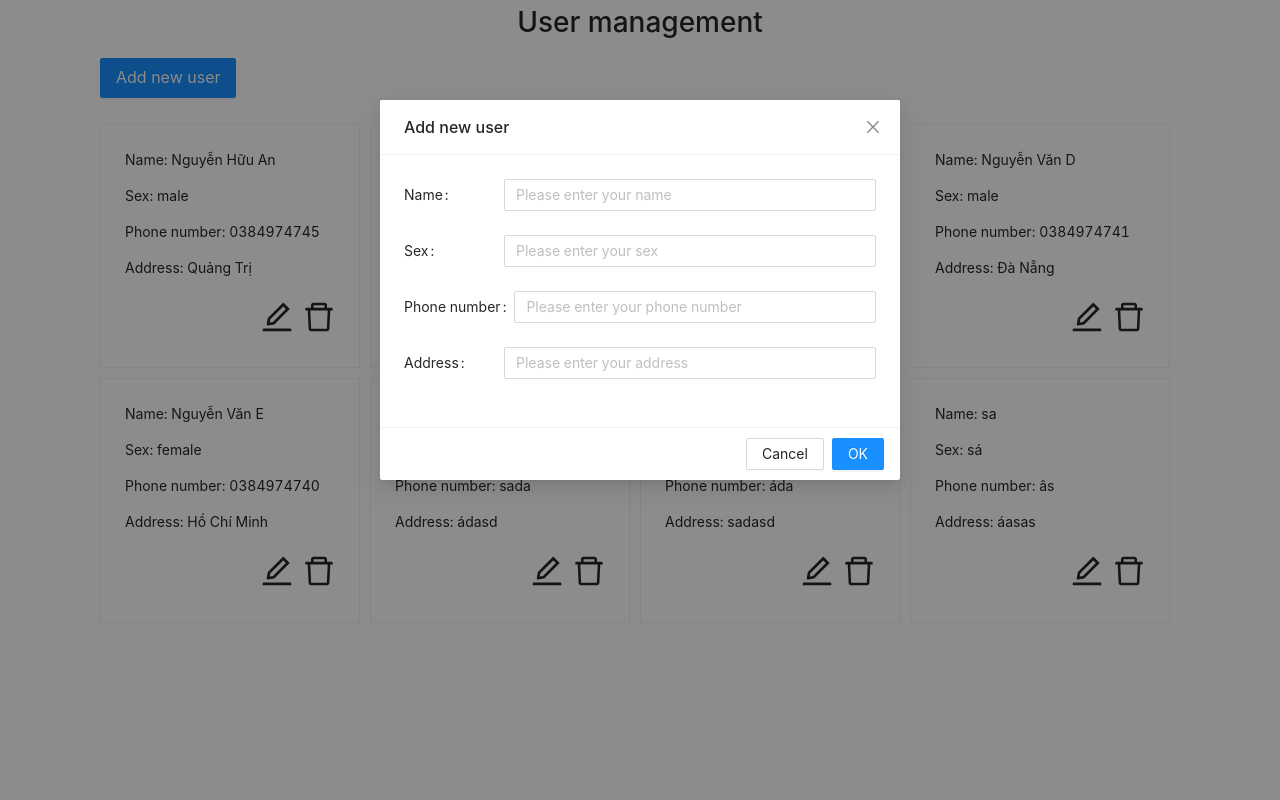
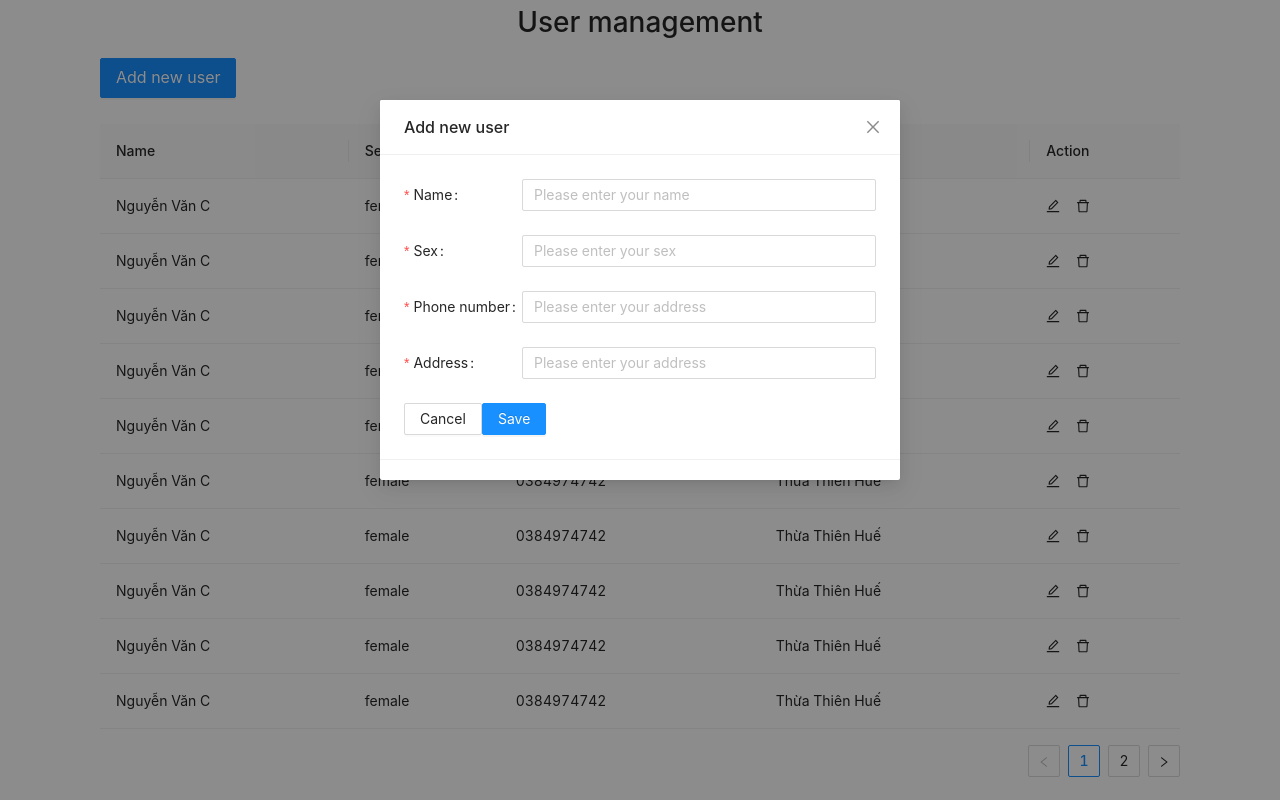
Before and after one commit to annguyenhuu0702/user-manager, a React (Create React App) app: page / in a window 1280 px wide. Both pictures are taken after a click on the button "Add new user". Built offline with nearby package versions, Linux system fonts and the light colour scheme; data requests are answered from the project's data file.

Commit message:
update delete

```diff
--- a/db.json
+++ b/db.json
@@ -1,19 +1,5 @@
 {
   "users": [
-    {
-      "id": 1,
-      "name": "Nguyễn Hữu An",
-      "phoneNumber": "0384974745",
-      "sex": "male",
-      "address": "Quảng Trị"
-    },
-    {
-      "id": 2,
-      "name": "Nguyễn Văn B",
-      "phoneNumber": "0384974743",
-      "sex": "male",
-      "address": "Quảng Trị"
-    },
     {
       "id": 3,
       "name": "Nguyễn Văn C",
@@ -23,38 +9,73 @@
     },
     {
       "id": 4,
-      "name": "Nguyễn Văn D",
-      "phoneNumber": "0384974741",
-      "sex": "male",
-      "address": "Đà Nẵng"
+      "name": "Nguyễn Văn C",
+      "phoneNumber": "0384974742",
+      "sex": "female",
+      "address": "Thừa Thiên Huế"
     },
     {
-      "name": "Nguyễn Văn E",
+      "id": 5,
+      "name": "Nguyễn Văn C",
+      "phoneNumber": "0384974742",
       "sex": "female",
-      "phoneNumber": "0384974740",
-      "address": "Hồ Chí Minh",
-      "id": 5
+      "address": "Thừa Thiên Huế"
     },
     {
-      "name": "ád",
-      "sex": "áda",
-      "phoneNumber": "sada",
-      "address": "ádasd",
-      "id": 6
+      "id": 6,
+      "name": "Nguyễn Văn C",
+      "phoneNumber": "0384974742",
+      "sex": "female",
+      "address": "Thừa Thiên Huế"
     },
     {
-      "name": "sa",
-      "sex": "ád",
-      "phoneNumber": "áda",
-      "address": "sadasd",
-      "id": 7
+      "id": 7,
+      "name": "Nguyễn Văn C",
+      "phoneNumber": "0384974742",
+      "sex": "female",
+      "address": "Thừa Thiên Huế"
     },
     {
-      "name": "sa",
-      "sex": "sá",
-      "phoneNumber": "âs",
-      "address": "áasas",
-      "id": 8
+      "id": 8,
+      "name": "Nguyễn Văn C",
+      "phoneNumber": "0384974742",
+      "sex": "female",
+      "address": "Thừa Thiên Huế"
+    },
+    {
+      "id": 9,
+      "name": "Nguyễn Văn C",
+      "phoneNumber": "0384974742",
+      "sex": "female",
+      "address": "Thừa Thiên Huế"
+    },
+    {
+      "id": 10,
+      "name": "Nguyễn Văn C",
+      "phoneNumber": "0384974742",
+      "sex": "female",
+      "address": "Thừa Thiên Huế"
+    },
+    {
+      "id": 11,
+      "name": "Nguyễn Văn C",
+      "phoneNumber": "0384974742",
+      "sex": "female",
+      "address": "Thừa Thiên Huế"
+    },
+    {
+      "id": 12,
+      "name": "Nguyễn Văn C",
+      "phoneNumber": "0384974742",
+      "sex": "female",
+      "address": "Thừa Thiên Huế"
+    },
+    {
+      "name": "Áo Thun Nam Cổ Tròn Dáng Suông Classic",
+      "sex": "nam",
+      "phoneNumber": "034645132",
+      "address": "quảng trị",
+      "id": 13
     }
   ]
 }
--- a/src/App.js
+++ b/src/App.js
@@ -1,4 +1,4 @@
-import React, { useEffect, useState } from "react";
+import React, { useEffect } from "react";
 import "antd/dist/antd.css";
 import { Button, Col, Row } from "antd";
 import ModalUser from "./components/Modal/ModalUser";
@@ -7,7 +7,7 @@ import "./__app.scss";
 import { useSelector, useDispatch } from "react-redux";
 import {
   changeModalTitle,
-  fetchListUserSuccess,
+  fetchListUser,
   setUserEditing,
   showModal,
 } from "./redux/actions/index";
@@ -25,7 +25,7 @@ function App() {
   };
 
   useEffect(() => {
-    dispatch(fetchListUserSuccess());
+    dispatch(fetchListUser());
   }, [dispatch]);
 
   return (
--- a/src/components/Modal/ModalUser.js
+++ b/src/components/Modal/ModalUser.js
@@ -1,9 +1,13 @@
 import React, { useState } from "react";
-import { Modal, Form, Input } from "antd";
+import { Modal, Form, Input, Button, Checkbox } from "antd";
 import "./__modalUser.scss";
-import { addUser, hideModal, setUserEditing } from "../../redux/actions";
+import {
+  addUser,
+  hideModal,
+  setUserEditing,
+  editUser,
+} from "../../redux/actions";
 import { useDispatch, useSelector } from "react-redux";
-import { editUser } from "../../apis/user";
 
 const ModalUser = ({ openModal }) => {
   const title = useSelector((state) => state.modal.title);
@@ -14,69 +18,101 @@ const ModalUser = ({ openModal }) => {
     name: userEdit ? userEdit.name : "",
     sex: userEdit ? userEdit.sex : "",
     phoneNumber: userEdit ? userEdit.phoneNumber : "",
-    address: userEdit ? userEdit.phoneNumber : "",
+    address: userEdit ? userEdit.address : "",
   });
-  const handleOk = () => {
-    if (userEdit && userEdit.id) {
-      dispatch(editUser(userEdit, userEdit.id));
-    } else {
-      dispatch(addUser(user));
-      dispatch(setUserEditing(null));
-    }
-    setUser({
-      name: "",
-      sex: "",
-      phoneNumber: "",
-      address: "",
-    });
-  };
 
   const handleCancel = () => {
     dispatch(hideModal());
   };
 
+  const onFinish = () => {
+    if (userEdit && userEdit.id) {
+      dispatch(editUser({ ...user, id: userEdit.id }));
+    } else {
+      dispatch(addUser(user));
+      dispatch(setUserEditing(null));
+    }
+  };
   return (
-    <>
     <Modal
+      onCancel={() => handleCancel()}
       title={title}
       visible={openModal}
-        onOk={handleOk}
-        onCancel={handleCancel}
+      footer={[]}
     >
-        <Form>
-          <Form.Item label="Name">
+      <Form onFinish={onFinish} labelCol={{ span: 6 }} initialValues={user}>
+        <Form.Item
+          label="Name"
+          name="name"
+          rules={[
+            {
+              required: true,
+              message: "Please input your username!",
+            },
+          ]}
+        >
           <Input
             placeholder="Please enter your name"
             value={user.name}
             onChange={(e) => setUser({ ...user, name: e.target.value })}
           />
         </Form.Item>
-          <Form.Item label="Sex">
+        <Form.Item
+          label="Sex"
+          name="sex"
+          rules={[
+            {
+              required: true,
+              message: "Please input your sex!",
+            },
+          ]}
+        >
           <Input
             placeholder="Please enter your sex"
             value={user.sex}
             onChange={(e) => setUser({ ...user, sex: e.target.value })}
           />
         </Form.Item>
-          <Form.Item label="Phone number">
+        <Form.Item
+          label="Phone number"
+          name="phoneNumber"
+          rules={[
+            {
+              required: true,
+              message: "Please input your phone number!",
+            },
+          ]}
+        >
           <Input
-              placeholder="Please enter your phone number"
+            placeholder="Please enter your address"
             value={user.phoneNumber}
-              onChange={(e) =>
-                setUser({ ...user, phoneNumber: e.target.value })
-              }
+            onChange={(e) => setUser({ ...user, phoneNumber: e.target.value })}
           />
         </Form.Item>
-          <Form.Item label="Address">
+        <Form.Item
+          label="Address"
+          name="address"
+          rules={[
+            {
+              required: true,
+              message: "Please input your username!",
+            },
+          ]}
+        >
           <Input
             placeholder="Please enter your address"
             value={user.address}
             onChange={(e) => setUser({ ...user, address: e.target.value })}
           />
         </Form.Item>
+        <Button key="back" onClick={() => handleCancel()}>
+          Cancel
+        </Button>
+        <Button type="primary" htmlType="submit">
+          Save
+        </Button>
       </Form>
     </Modal>
-    </>
   );
 };
 
--- a/src/components/Modal/__modalUser.scss
+++ b/src/components/Modal/__modalUser.scss
@@ -1,3 +1,3 @@
-.ant-form-item-label > label {
-  min-width: 100px;
+.ant-form-item-label {
+  text-align: left;
 }
--- a/src/components/UserItem/UserItem.js
+++ b/src/components/UserItem/UserItem.js
@@ -1,5 +1,6 @@
 import React from "react";
-import { Row, Col, Card } from "antd";
+import { Popconfirm, Table, Space } from "antd";
+
 import { EditOutlined, DeleteOutlined } from "@ant-design/icons";
 import "./__userItem.scss";
 import { useDispatch } from "react-redux";
@@ -7,61 +8,81 @@ import {
   changeModalTitle,
   setUserEditing,
   showModal,
+  deleteUser,
 } from "../../redux/actions";
 
 const UserItem = ({ listUser }) => {
   const dispatch = useDispatch();
 
-  const handleDelete = (id) => {
-    console.log(id);
-  };
-
   const handleEditModal = (item) => {
     dispatch(showModal());
     dispatch(changeModalTitle("Edit user"));
     dispatch(setUserEditing(item));
-    // console.log(item);
   };
+
+  function confirm(item) {
+    dispatch(deleteUser(item.id));
+  }
+
+  const columns = [
+    {
+      title: "Name",
+      dataIndex: "name",
+      key: "name",
+    },
+    {
+      title: "Sex",
+      dataIndex: "sex",
+      key: "sex",
+    },
+    {
+      title: "Phone Number",
+      dataIndex: "phoneNumber",
+      key: "phoneNumber",
+    },
+    {
+      title: "Address",
+      dataIndex: "address",
+      key: "address",
+    },
+
+    {
+      title: "Action",
+      key: "action",
+      render: (item) => {
         return (
-    <Row>
-      {listUser &&
-        listUser.map((item) => {
-          return (
-            <Col
-              xs={12}
-              md={8}
-              lg={6}
-              className="user-item"
-              key={Math.random()}
-            >
-              <Card>
-                <p>Name: {item.name}</p>
-                <p>Sex: {item.sex}</p>
-                <p>Phone number: {item.phoneNumber} </p>
-                <p>Address: {item.address}</p>
-                <div className="icon">
-                  <div
-                    className="icon-edit"
+          <Space size="middle">
+            <EditOutlined
               onClick={() => {
                 handleEditModal(item);
               }}
-                  >
-                    <EditOutlined />
-                  </div>
-                  <div
-                    className="icon-delete"
-                    onClick={() => {
-                      handleDelete(item.id);
+            />
+            <Popconfirm
+              title={`Are you sure to delete user ${item.name}?`}
+              onConfirm={() => {
+                confirm(item);
               }}
+              okText="Yes"
+              cancelText="No"
             >
               <DeleteOutlined />
-                  </div>
-                </div>
-              </Card>
-            </Col>
+            </Popconfirm>
+          </Space>
         );
+      },
+    },
+  ];
+
+  return (
+    <Table
+      columns={columns}
+      dataSource={listUser.map((item) => {
+        return {
+          ...item,
+          key: item.id,
+        };
       })}
-    </Row>
+    />
   );
 };
 
--- a/src/config/index.js
+++ b/src/config/index.js
@@ -24,6 +24,9 @@ class AxiosService {
   put(url, body) {
     return this.instance.put(url, body);
   }
+  delete(url, params) {
+    return this.instance.delete(url, params);
+  }
 }
 
 export default new AxiosService();
--- a/src/redux/actions/index.js
+++ b/src/redux/actions/index.js
@@ -1,4 +1,18 @@
 import * as actionType from "../../constants/index";
+
+export const fetchListUser = (data) => {
+  return {
+    type: actionType.FETCH_LISTS,
+    payload: data,
+  };
+};
+
+export const fetchListUserSuccess = (data) => {
+  return {
+    type: actionType.FETCH_LISTS_SUCCESS,
+    payload: data,
+  };
+};
 
 export const addUser = (user) => {
   return {
@@ -21,17 +35,24 @@ export const setUserEditing = (user) => {
   };
 };
 
-export const editUser = (user, userId) => {
+export const editUser = (user) => {
   return {
     type: actionType.EDIT_USER,
-    payload: { user, userId },
+    payload: user,
   };
 };
 
-export const editUserSuccess = (user, userId) => {
+export const editUserSuccess = (user) => {
   return {
     type: actionType.EDIT_USER_SUCCESS,
-    payload: { user, userId },
+    payload: user,
+  };
+};
+
+export const deleteUser = (id) => {
+  return {
+    type: actionType.DELETE_USER,
+    payload: id,
   };
 };
 
@@ -39,13 +60,6 @@ export const deleteUserSuccess = (id) => {
   return {
     type: actionType.DELETE_USER_SUCCESS,
     payload: id,
-  };
-};
-
-export const fetchListUserSuccess = (data) => {
-  return {
-    type: actionType.FETCH_LISTS_SUCCESS,
-    payload: data,
   };
 };
 
--- a/src/redux/reducers/userReducer.js
+++ b/src/redux/reducers/userReducer.js
@@ -6,6 +6,9 @@ const initialState = {
 };
 const userReducer = (state = initialState, action) => {
   switch (action.type) {
+    case actionType.FETCH_LISTS: {
+      return { ...state };
+    }
     case actionType.FETCH_LISTS_SUCCESS: {
       return { ...state, listUser: action.payload };
     }
@@ -30,16 +33,15 @@ const userReducer = (state = initialState, action) => {
       };
 
     case actionType.EDIT_USER_SUCCESS:
-      const { data } = action.payload;
-
+      const data = action.payload;
+      console.log(data);
       const { listUser } = state;
-      const index = listUser.findIndex((item) => item.id === data);
+      const index = listUser.findIndex((item) => item.id === data.id);
       if (index !== -1) {
-      } else {
         const newListUser = [
           ...listUser.slice(0, index),
           data,
-          ...listUser.slice(0, index + 1),
+          ...listUser.slice(index + 1, listUser.length),
         ];
         return {
           ...state,
@@ -50,11 +52,18 @@ const userReducer = (state = initialState, action) => {
         ...state,
       };
 
+    case actionType.DELETE_USER:
+      return {
+        ...state,
+      };
+
     case actionType.DELETE_USER_SUCCESS:
-      state.listUser = state.listUser.filter(
-        (item) => item.id !== action.payload
-      );
-      return { ...state };
+      return {
+        ...state,
+        listUser: [...state.listUser].filter(
+          (item) => item.id !== action.payload
+        ),
+      };
     default:
       return state;
   }
--- a/src/redux/saga/index.js
+++ b/src/redux/saga/index.js
@@ -4,22 +4,22 @@ import {
   call,
   put,
   takeLatest,
+  takeEvery,
   all,
-  takeEvery,
-  select,
 } from "redux-saga/effects";
 import {
   fetchListUserSuccess,
   addUserSuccess,
   hideModal,
   editUserSuccess,
+  deleteUserSuccess,
 } from "../actions/index";
 import * as actionType from "../../constants/index";
 import * as userApi from "../../apis/user";
 
-function* watchFetchListUser() {
+function* fetchListUser() {
   while (true) {
-    yield take(actionType.FETCH_LISTS_SUCCESS);
+    yield take(actionType.FETCH_LISTS);
     const res = yield call(userApi.getAllUser);
     const { data, status } = res;
     if (status === actionType.STATUS_CODE.SUCCESS) {
@@ -29,13 +29,7 @@ function* watchFetchListUser() {
 }
 
 function* addUserSaga({ payload }) {
-  const { name, sex, phoneNumber, address } = payload;
-  const res = yield call(userApi.addUser, {
-    name,
-    sex,
-    phoneNumber,
-    address,
-  });
+  const res = yield call(userApi.addUser, payload);
   const { data, status } = res;
   if (status === actionType.STATUS_CODE.CREATED) {
     yield put(addUserSuccess(data));
@@ -44,31 +38,40 @@ function* addUserSaga({ payload }) {
 }
 
 function* editUserSaga({ payload }) {
-  const { name, sex, phoneNumber, address } = payload;
-  const userEdit = yield select((state) => state.user.userEdit);
-  const res = yield call(
-    userApi.editUser,
-    {
-      name,
-      sex,
-      phoneNumber,
-      address,
-    },
-    userEdit.id
-  );
+  const res = yield call(userApi.updateUser, payload);
   const { data, status } = res;
-  console.log(res);
-  if (status === actionType.STATUS_CODE.UPDATED) {
+  if (status === actionType.STATUS_CODE.SUCCESS) {
     yield put(editUserSuccess(data));
     yield put(hideModal());
   }
 }
 
+function* onDeleteUser() {
+  yield takeEvery(actionType.DELETE_USER, onDeleteUserSaga);
+}
+
+function* onDeleteUserSaga({ payload }) {
+  const res = yield call(userApi.deleteUser, payload);
+  const { status } = res;
+  if (status === actionType.STATUS_CODE.SUCCESS) {
+    yield put(deleteUserSuccess(payload));
+  }
+}
+
+// function* deleteUserSaga({ payload }) {
+//   const res = yield call(userApi.deleteUser, payload);
+//   const { status } = res;
+//   if (status === actionType.STATUS_CODE.SUCCESS) {
+//     yield put(deleteUserSuccess(payload));
+//   }
+// }
+
 function* rootSaga() {
-  yield fork(watchFetchListUser);
-  yield takeLatest(actionType.ADD_USER, addUserSaga);
+  yield fork(fetchListUser);
+  yield takeEvery(actionType.ADD_USER, addUserSaga);
   yield takeLatest(actionType.EDIT_USER, editUserSaga);
-  // yield all([call(onDeleteUser)]);
+  // yield takeLatest(actionType.DELETE_USER, deleteUserSaga);
+  yield all([call(onDeleteUser)]);
 }
 
 export default rootSaga;
```
Also changed, not shown: src/apis/user.js (+6 -2 lines). Lines whose indentation alone changed are shown as unchanged.
